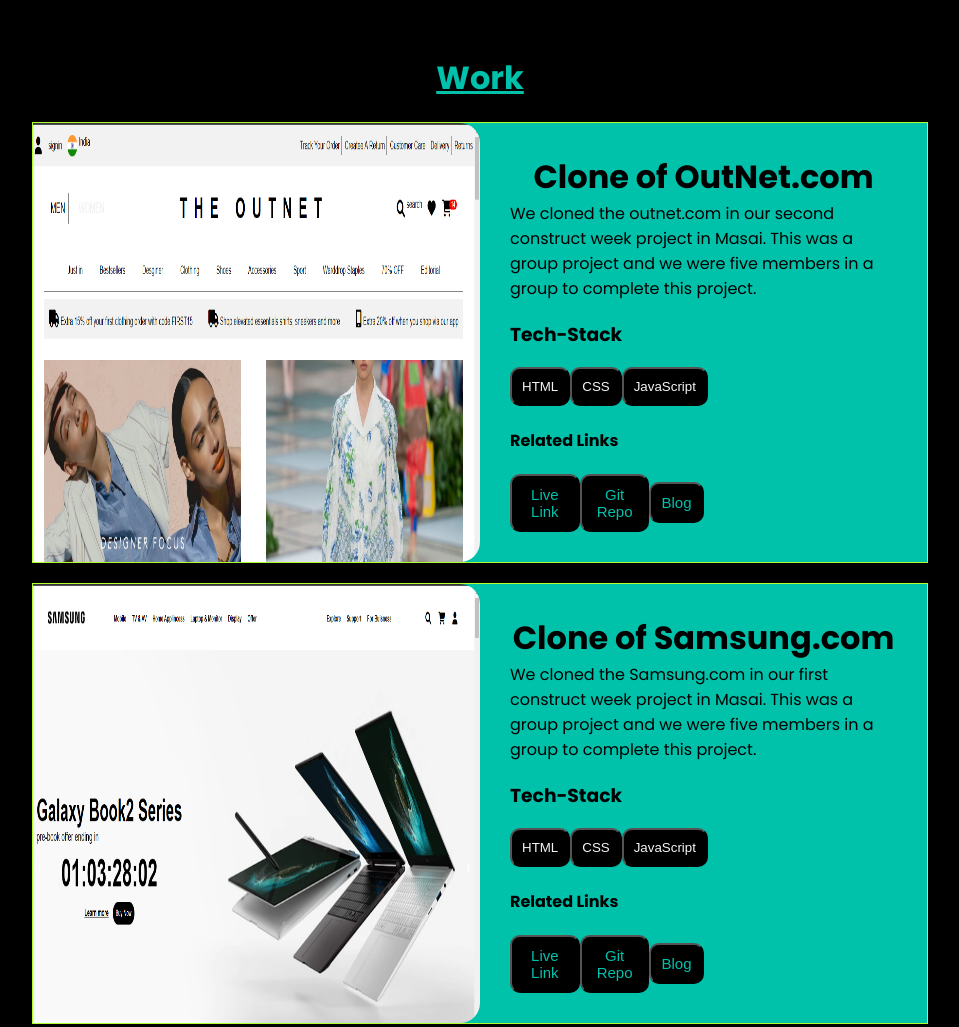
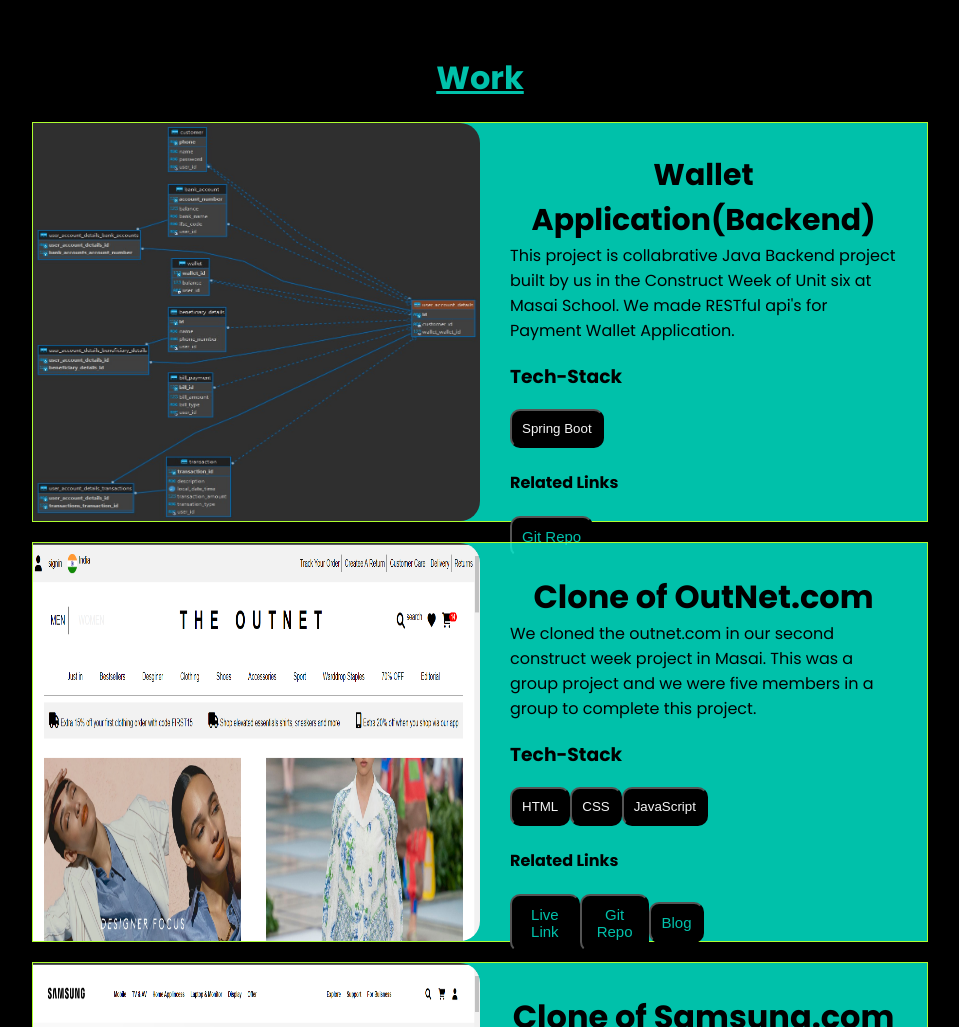
Before and after one commit to satyamkumarjha2002/portfolio, a plain HTML site: page index.html in a window 1280 px wide. Shown: the part 1320-2347 px from the top of the page, without its empty margins (160-1119 px from the left). Drawn offline with nearby package versions, Linux system fonts and the light colour scheme.

Commit message:
3rd project is added

```diff
--- a/assets/css/styles.css
+++ b/assets/css/styles.css
@@ -36,6 +36,7 @@
 }
 .work_card{
 width: 70%;
+max-height: 400px;
 display: flex;
 background-color: var(--first-color);
 border: 1px solid greenyellow;
@@ -44,6 +45,7 @@ border: 1px solid greenyellow;
   width: 50%;
 }
 .work_card>div>img{
+  width: 100%;
   border-top-right-radius: 20px;
   border-bottom-right-radius: 20px;
   height: 100%;
@@ -652,6 +654,7 @@ img {
     align-items: center;
   }
  .work_card{
+  margin-top: 50px;
   padding: 0;
   justify-content: center;
   align-items: center;
--- a/index.html
+++ b/index.html
@@ -95,6 +95,29 @@
 
                 <div class="work_card">
                     <div class="image">
+                         <img src="assets\img\paymentwallet.jpeg" alt="">
+                    </div>
+                    <div class="work_details">
+                        <h1 style="font-size: 30px;">Wallet Application(Backend)</h1>
+                        <p>This project is collabrative Java Backend project built by us in the Construct Week of Unit six at Masai School. We made RESTful api's for Payment Wallet Application.
+                        </p>
+                        <h3>Tech-Stack</h2>
+                        <div class="buttons">
+                            <button>Spring Boot</button>
+                            <!-- <button>data Jpa</button> -->
+                            <!-- <button>Lombok</button> -->
+                        </div>
+                        <h4>Related Links</h4>
+                        <div class="buttons">
+                            <!-- <button><a target="_blank" href="https://satyamkumarjha2002.github.io/group-project-unit2/">Live Link</a></button> -->
+                            <button><a target="_blank" href="https://github.com/Bhasker23/Payment_Wallet_Application" target="_blank">Git Repo</a></button>
+                            <!-- <button><a target="_blank" href="https://medium.com/@sjha02859/clone-website-of-samsung-india-8f35735cb6fe">Blog</a></button> -->
+                        </div>
+                    </div>
+                </div>
+
+                <div class="work_card">
+                    <div class="image">
                          <img src="assets/img/theoutnet.png" alt="">
                     </div>
                     <div class="work_details">
@@ -174,6 +197,8 @@
                         <p><a href="https://github.com/satyamkumarjha2002">Satyam Kumar Jha</a></p>
                     </div>
                 </div>
+
+
             </section>
         </main>
 
```
Also changed, not shown: assets/img/paymentwallet.jpeg (added).
